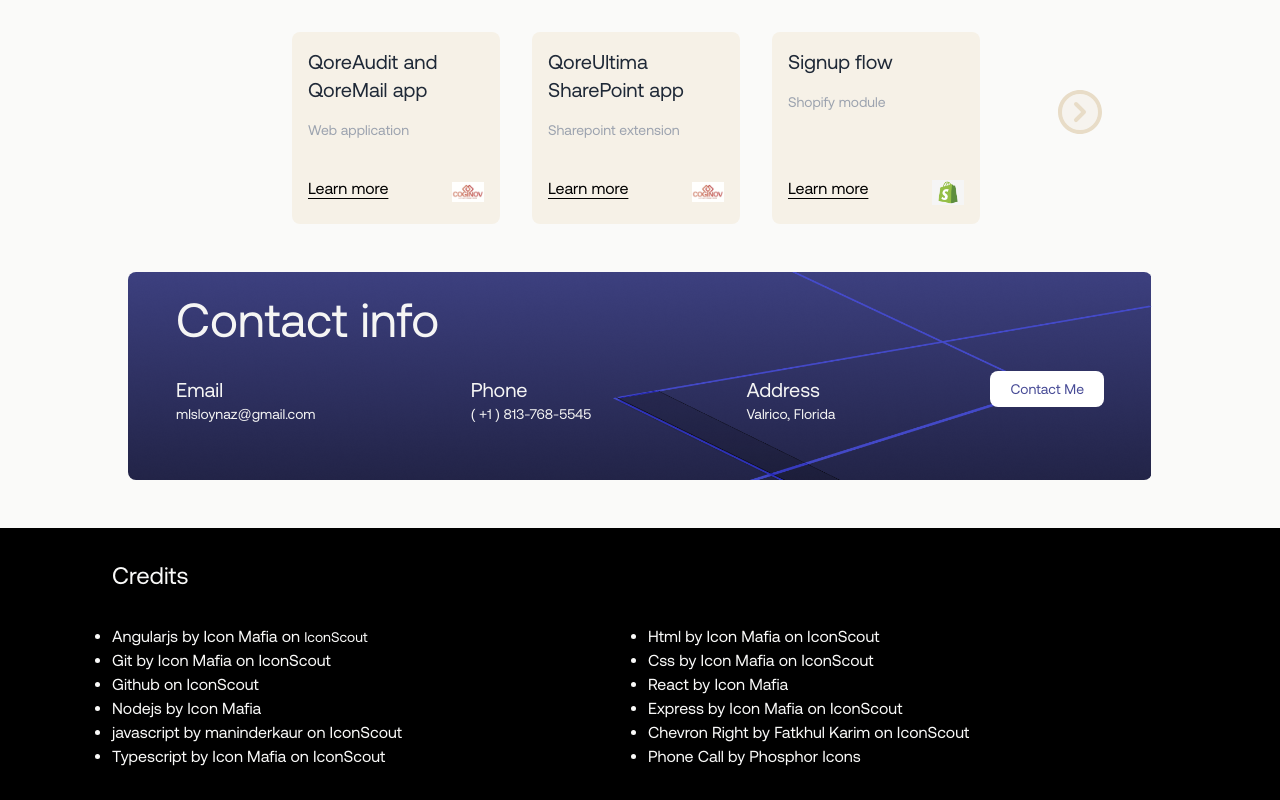
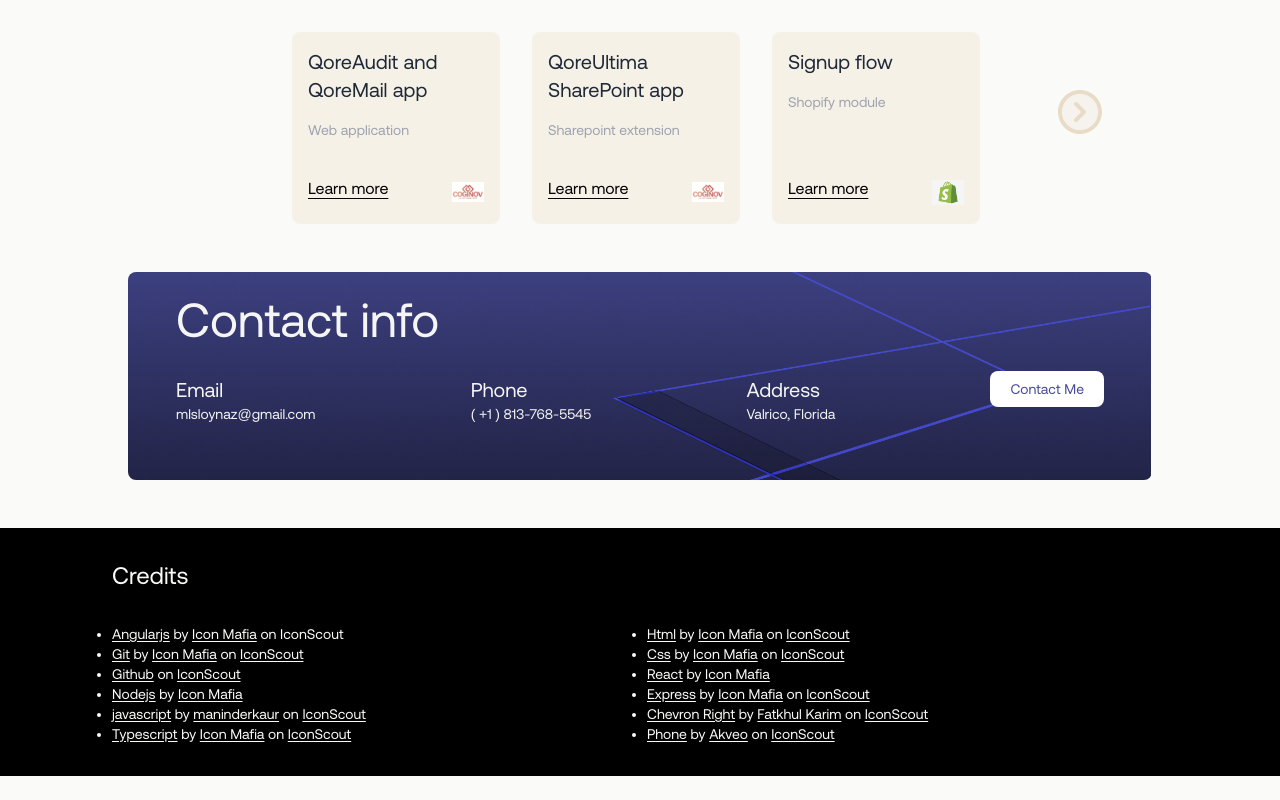
Before and after one commit to mlsloynaz/portfolio, a Next.js app: page / in a window 1280 px wide. Shown: the part 979-1779 px from the top of the page. After the commit the page ends 1755 px from the top, so only its background shows below. Built offline with nearby package versions, Linux system fonts and the light colour scheme.

Commit message:
Fix phone icon

```diff
--- a/app/components/footer.tsx
+++ b/app/components/footer.tsx
@@ -1,43 +1,43 @@
 export function Footer() {
     return (
-        <footer className="w-full bg-black px-8 md:px-28 py-8 text-stone-50">
+        <footer className="w-full bg-black px-8 md:px-28 py-8 text-stone-50 text-sm">
             <p className="text-2xl pb-8">Credits</p>
             <ul className="list-disc sm:columns-2">
                 <li>
-                    <a href="https://iconscout.com/icons/angularjs" className="underlined underline-offset-2" target="_blank">Angularjs</a> by <a href="https://iconscout.com/contributors/icon-mafia" className="underlined underline-offset-2">Icon Mafia</a> on <a href="https://iconscout.com" className="text-sm">IconScout</a>
+                    <a href="https://iconscout.com/icons/angularjs" className="underline underline-offset-2" target="_blank">Angularjs</a> by <a href="https://iconscout.com/contributors/icon-mafia" className="underline underline-offset-2">Icon Mafia</a> on <a href="https://iconscout.com" className="text-sm">IconScout</a>
                 </li>
                 <li>
-                    <a href="https://iconscout.com/icons/git" className="underlined underline-offset-2" target="_blank">Git</a> by <a href="https://iconscout.com/contributors/icon-mafia" className="underlined underline-offset-2">Icon Mafia</a> on <a href="https://iconscout.com" className="underlined underline-offset-2">IconScout</a>
+                    <a href="https://iconscout.com/icons/git" className="underline underline-offset-2" target="_blank">Git</a> by <a href="https://iconscout.com/contributors/icon-mafia" className="underline underline-offset-2">Icon Mafia</a> on <a href="https://iconscout.com" className="underline underline-offset-2">IconScout</a>
                 </li>
                 <li>
-                    <a href="https://iconscout.com/icons/github" className="underlined underline-offset-2" target="_blank">Github</a> on <a href="https://iconscout.com" className="underlined underline-offset-2">IconScout</a>
+                    <a href="https://iconscout.com/icons/github" className="underline underline-offset-2" target="_blank">Github</a> on <a href="https://iconscout.com" className="underline underline-offset-2">IconScout</a>
                 </li>
                 <li>
-                    <a href="https://iconscout.com/icons/nodejs" className="underlined underline-offset-2" target="_blank">Nodejs</a> by <a href="https://iconscout.com/contributors/icon-mafia" className="underlined underline-offset-2" target="_blank">Icon Mafia</a>
+                    <a href="https://iconscout.com/icons/nodejs" className="underline underline-offset-2" target="_blank">Nodejs</a> by <a href="https://iconscout.com/contributors/icon-mafia" className="underline underline-offset-2" target="_blank">Icon Mafia</a>
                 </li>
                 <li>
-                    <a href="https://iconscout.com/icons/javascript" className="underlined underline-offset-2" target="_blank">javascript</a> by <a href="https://iconscout.com/contributors/maninderkaur" className="underlined underline-offset-2">maninderkaur</a> on <a href="https://iconscout.com" className="underlined underline-offset-2">IconScout</a>
+                    <a href="https://iconscout.com/icons/javascript" className="underline underline-offset-2" target="_blank">javascript</a> by <a href="https://iconscout.com/contributors/maninderkaur" className="underline underline-offset-2">maninderkaur</a> on <a href="https://iconscout.com" className="underline underline-offset-2">IconScout</a>
                 </li>
                 <li>
-                    <a href="https://iconscout.com/icons/typescript" className="underlined underline-offset-2" target="_blank">Typescript</a> by <a href="https://iconscout.com/contributors/icon-mafia" className="underlined underline-offset-2">Icon Mafia</a> on <a href="https://iconscout.com" className="underlined underline-offset-2">IconScout</a>
+                    <a href="https://iconscout.com/icons/typescript" className="underline underline-offset-2" target="_blank">Typescript</a> by <a href="https://iconscout.com/contributors/icon-mafia" className="underline underline-offset-2">Icon Mafia</a> on <a href="https://iconscout.com" className="underline underline-offset-2">IconScout</a>
                 </li>
                 <li>
-                    <a href="https://iconscout.com/icons/html" className="underlined underline-offset-2" target="_blank">Html</a> by <a href="https://iconscout.com/contributors/icon-mafia" className="underlined underline-offset-2">Icon Mafia</a> on <a href="https://iconscout.com" className="underlined underline-offset-2">IconScout</a>
+                    <a href="https://iconscout.com/icons/html" className="underline underline-offset-2" target="_blank">Html</a> by <a href="https://iconscout.com/contributors/icon-mafia" className="underline underline-offset-2">Icon Mafia</a> on <a href="https://iconscout.com" className="underline underline-offset-2">IconScout</a>
                 </li>
                 <li>
-                    <a href="https://iconscout.com/icons/css" className="underlined underline-offset-2" target="_blank">Css</a> by <a href="https://iconscout.com/contributors/icon-mafia" className="underlined underline-offset-2">Icon Mafia</a> on <a href="https://iconscout.com" className="underlined underline-offset-2">IconScout</a>
+                    <a href="https://iconscout.com/icons/css" className="underline underline-offset-2" target="_blank">Css</a> by <a href="https://iconscout.com/contributors/icon-mafia" className="underline underline-offset-2">Icon Mafia</a> on <a href="https://iconscout.com" className="underline underline-offset-2">IconScout</a>
                 </li>
                 <li>
-                    <a href="https://iconscout.com/icons/react" className="underlined underline-offset-2" target="_blank">React</a> by <a href="https://iconscout.com/contributors/icon-mafia" className="underlined underline-offset-2" target="_blank">Icon Mafia</a>
+                    <a href="https://iconscout.com/icons/react" className="underline underline-offset-2" target="_blank">React</a> by <a href="https://iconscout.com/contributors/icon-mafia" className="underline underline-offset-2" target="_blank">Icon Mafia</a>
                 </li>
                 <li>
-                    <a href="https://iconscout.com/icons/express" className="underlined underline-offset-2" target="_blank">Express</a> by <a href="https://iconscout.com/contributors/icon-mafia" className="underlined underline-offset-2">Icon Mafia</a> on <a href="https://iconscout.com" className="underlined underline-offset-2">IconScout</a>
+                    <a href="https://iconscout.com/icons/express" className="underline underline-offset-2" target="_blank">Express</a> by <a href="https://iconscout.com/contributors/icon-mafia" className="underline underline-offset-2">Icon Mafia</a> on <a href="https://iconscout.com" className="underline underline-offset-2">IconScout</a>
                 </li>
                 <li>
-                    <a href="https://iconscout.com/icons/chevron-right" className="underlined underline-offset-2" target="_blank">Chevron Right</a> by <a href="https://iconscout.com/contributors/fatkhulkarim" className="underlined underline-offset-2">Fatkhul Karim</a> on <a href="https://iconscout.com" className="underlined underline-offset-2">IconScout</a>
+                    <a href="https://iconscout.com/icons/chevron-right" className="underline underline-offset-2" target="_blank">Chevron Right</a> by <a href="https://iconscout.com/contributors/fatkhulkarim" className="underline underline-offset-2">Fatkhul Karim</a> on <a href="https://iconscout.com" className="underline underline-offset-2">IconScout</a>
                 </li>
                 <li>
-                    <a href="https://iconscout.com/icons/phone-call" className="underlined underline-offset-2" target="_blank">Phone Call</a> by <a href="https://iconscout.com/contributors/phosphoricons" className="underlined underline-offset-2" target="_blank">Phosphor Icons</a>
+                <a href="https://iconscout.com/icons/phone" className="underline underline-offset-2" target="_blank">Phone</a> by <a href="https://iconscout.com/contributors/eva-icons" className="underline underline-offset-2">Akveo</a> on <a href="https://iconscout.com" className="underline underline-offset-2">IconScout</a>
                 </li>
             </ul>
         </footer>
--- a/app/components/menu-bar.tsx
+++ b/app/components/menu-bar.tsx
@@ -14,7 +14,7 @@ export default function MenuBar() {
 
     return (
         <>
-            <div className="flex justify-between items-center h-20 px-8 md:px-28 py-4 bg-stone-50">
+            <div className="flex justify-between items-center h-20 px-8 md:px-28 py-4 bg-stone-50 bg-opacity-95">
                 <Link href="/">
                     <Image
                         src="/images/logo.png"
@@ -37,7 +37,7 @@ export default function MenuBar() {
             </div>
             {
                 isOpen ?
-                    <div className="fixed top-32 flex flex-col bg-slate-50 w-full">
+                    <div className="fixed top-32 flex flex-col bg-slate-50 bg-opacity-95 w-full">
                         <MenuItems />
                     </div> : null
             }
```
Also changed, not shown: public/images/phone-call.svg.
